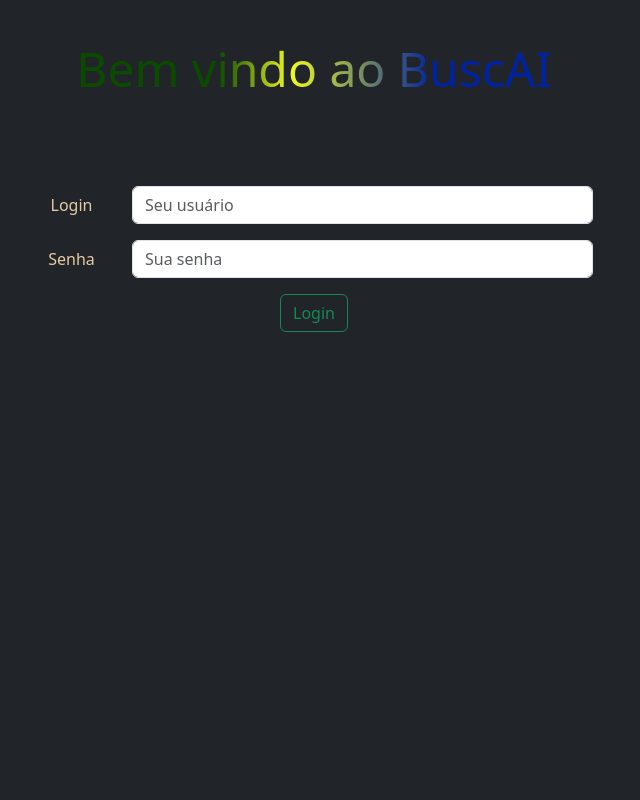
After one commit to Hu3cx/BuscAI, a Flask app: page /login in a window 1280 px wide. The commit adds this page. Shown: the whole page, without its empty margins (326-966 px from the left). Run offline with Flask 3, Linux system fonts and the light colour scheme; parts of the project's set-up code (start-up, migrations or seed data) failed here and were passed over.

Commit message:
atualizacao de software, criação de tela de login e conexão com banco de dados

```diff
--- a/buscai/app/app.py
+++ b/buscai/app/app.py
@@ -1,32 +1,84 @@
-from flask import Flask, request, render_template, redirect, url_for
+from flask import Flask, request, render_template, redirect, url_for, flash
+from flask_sqlalchemy import SQLAlchemy
+from flask_login import LoginManager, UserMixin, login_user, logout_user, login_required, current_user
+from flask_migrate import Migrate
 from configparser import ConfigParser
-from buscai.app.chatbot import chatBot
-
+from forms import LoginForm
+from datetime import datetime
 
 app = Flask(__name__)
+
+# Configuração da chave secreta
+app.config['SECRET_KEY'] = 'your_secret_key'
+
+# Configuração do banco de dados
+app.config['SQLALCHEMY_DATABASE_URI'] = 'mysql://ypy9zhue9bhgmkvu:dbss01rjyhubalta@gk90usy5ik2otcvi.cbetxkdyhwsb.us-east-1.rds.amazonaws.com:3306/znkk17si9stfyhdh'
+app.config['SQLALCHEMY_TRACK_MODIFICATIONS'] = False
+
+db = SQLAlchemy(app)
+migrate = Migrate(app, db)
+login_manager = LoginManager(app)
+login_manager.login_view = 'login'
 
 # Carregar a configuração e inicializar o chatbot
 config = ConfigParser()
 config.read('credentials.ini')
 api_key = config['gemini_ai']['API_KEY']
-chatbot_instance = chatBot(api_key=api_key)  # Renomear para evitar conflito de nomes
+
+def get_chatbot_instance():
+    from chatbot import ChatBot
+    chatbot_instance = ChatBot(api_key=api_key, db=db)
+    print(f"Chatbot instance: {chatbot_instance}")
+    return chatbot_instance
+
+# Modelo de usuário
+class User(db.Model, UserMixin):
+    __tablename__ = 'Usuarios'  # Nome da tabela no banco de dados
+    id = db.Column(db.Integer, primary_key=True)
+    username = db.Column(db.String(150), unique=True, nullable=False)
+    password = db.Column(db.String(150), nullable=False)
+
+@login_manager.user_loader
+def load_user(user_id):
+    return User.query.get(int(user_id))
 
 @app.route('/', methods=['GET', 'POST'])
+@login_required
 def index():
+    chatbot_instance = get_chatbot_instance()
     if request.method == 'POST':
         user_input = request.form['user_input']
         if user_input.lower() == 'sair':
             return redirect(url_for('goodbye'))
         try:
-            response = chatbot_instance.send_prompt(user_input)
+            response = chatbot_instance.send_prompt(user_input, current_user)
+
         except Exception as e:
             response = f"Error: {e}"
         return render_template('index.html', user_input=user_input, response=response, chatbot=chatbot_instance)
     return render_template('index.html', chatbot=chatbot_instance)
 
-@app.route('/goodbye')
-def goodbye():
-    return "Saindo..."
+@app.route('/login', methods=['GET', 'POST'])
+def login():
+    if current_user.is_authenticated:
+        return redirect(url_for('index'))
+    form = LoginForm()
+    if form.validate_on_submit():
+        user = User.query.filter_by(username=form.username.data).first()
+        if user and user.password == form.password.data:
+            login_user(user)
+            return redirect(url_for('index'))
+        else:
+            flash('Login Incorreto. Por favor verifique o usuário e senha informados', 'danger')
+    return render_template('login.html', form=form)
+
+
+@app.route('/logout', methods=['GET', 'POST'])
+@login_required
+def logout():
+    logout_user()
+    return redirect(url_for('login'))
+
 
 if __name__ == '__main__':
     app.run(debug=True)
--- /dev/null
+++ b/buscai/app/forms.py
@@ -0,0 +1,8 @@
+from flask_wtf import FlaskForm
+from wtforms import StringField, PasswordField, SubmitField
+from wtforms.validators import DataRequired
+
+class LoginForm(FlaskForm):
+    username = StringField('Username', validators=[DataRequired()])
+    password = PasswordField('Password', validators=[DataRequired()])
+    submit = SubmitField('Login')
--- a/buscai/app/static/style.css
+++ b/buscai/app/static/style.css
@@ -12,7 +12,12 @@ body {
 form {
     margin-bottom: 20px;
 }
-
+.Login{
+    margin: 0 auto;
+    text-align: center;
+    color:rgb(230, 201, 166);
+    font-family: system-ui, -apple-system, BlinkMacSystemFont, 'Segoe UI', Roboto, Oxygen, Ubuntu, Cantarell, 'Open Sans', 'Helvetica Neue', sans-serif;
+}
 .conversation {
     margin: 0 auto;
     text-align: left;
@@ -45,3 +50,9 @@ form {
     bottom: 0;
     width: 100%;
 }
+
+.logout-form {
+    position: fixed;
+    top: 20px;
+    left: 20px;
+}
--- /dev/null
+++ b/buscai/app/templates/login.html
@@ -0,0 +1,42 @@
+<!DOCTYPE html>
+<html lang="en">
+<head>
+    <meta charset="UTF-8">
+    <meta name="viewport" content="width=device-width, initial-scale=1.0">
+    <title>Login</title>
+    <link rel="stylesheet" href="{{ url_for('static', filename='style.css') }}">
+    <link href="https://cdn.jsdelivr.net/npm/bootstrap@5.3.3/dist/css/bootstrap.min.css" rel="stylesheet" integrity="sha384-QWTKZyjpPEjISv5WaRU9OFeRpok6YctnYmDr5pNlyT2bRjXh0JMhjY6hW+ALEwIH" crossorigin="anonymous">
+    <script src="https://cdn.jsdelivr.net/npm/bootstrap@5.3.3/dist/js/bootstrap.bundle.min.js" integrity="sha384-YvpcrYf0tY3lHB60NNkmXc5s9fDVZLESaAA55NDzOxhy9GkcIdslK1eN7N6jIeHz" crossorigin="anonymous"></script>
+</head>
+
+<body class="container-fluid custom-bg " style="height: 100vh; padding-top: 20px;">
+    <div class="container d-flex flex-column justify-content-start align-items-center">
+        <h1 class="verdinho-bootstrap fonte-bemvindo mb-5">Bem vindo ao BuscAI</h1>
+    </div>
+    <div class="container d-flex justify-content-center">
+
+        <form method="POST" action="" class="w-50">
+            {{ form.hidden_tag() }}
+            <div class="mb-3 row Login">
+                {{ form.username.label(class="col-sm-2 col-form-label", text="Login") }}
+                <div class="col-sm-10">
+                    {{ form.username(class="form-control", placeholder="Seu usuário") }}
+                </div>
+            </div>
+            <div class="mb-3 row Login">
+                {{ form.password.label(class="col-sm-2 col-form-label", text="Senha") }}
+                <div class="col-sm-10">
+                    {{ form.password(class="form-control", placeholder="Sua senha") }}
+                </div>
+            </div>
+            <div class="mb-3 d-flex justify-content-center">
+                {{ form.submit(class="btn btn-outline-success") }}
+            </div>
+        </form>
+
+
+
+
+    </div>
+</body>
+</html>
--- a/credentials.ini
+++ b/credentials.ini
@@ -1,2 +1,8 @@
 [gemini_ai]
 API_KEY = AIzaSyDQVdVZEGP9kzFdkQMyj2Z0SQU39D-w7eg
+
+[mysql]
+host = gk90usy5ik2otcvi.cbetxkdyhwsb.us-east-1.rds.amazonaws.com
+database = znkk17si9stfyhdh
+user = ypy9zhue9bhgmkvu
+password = dbss01rjyhubalta
--- a/requirements.txt
+++ b/requirements.txt
@@ -43,3 +43,4 @@ typing_extensions==4.11.0
 uritemplate==4.1.1
 urllib3==2.2.1
 Werkzeug==3.0.3
+mysql-connector-python
```
Also changed, not shown: buscai/app/chatbot.py (+33 -10 lines), buscai/app/routes.py (+2 -9 lines), buscai/app/templates/index.html (+10 -6 lines).
